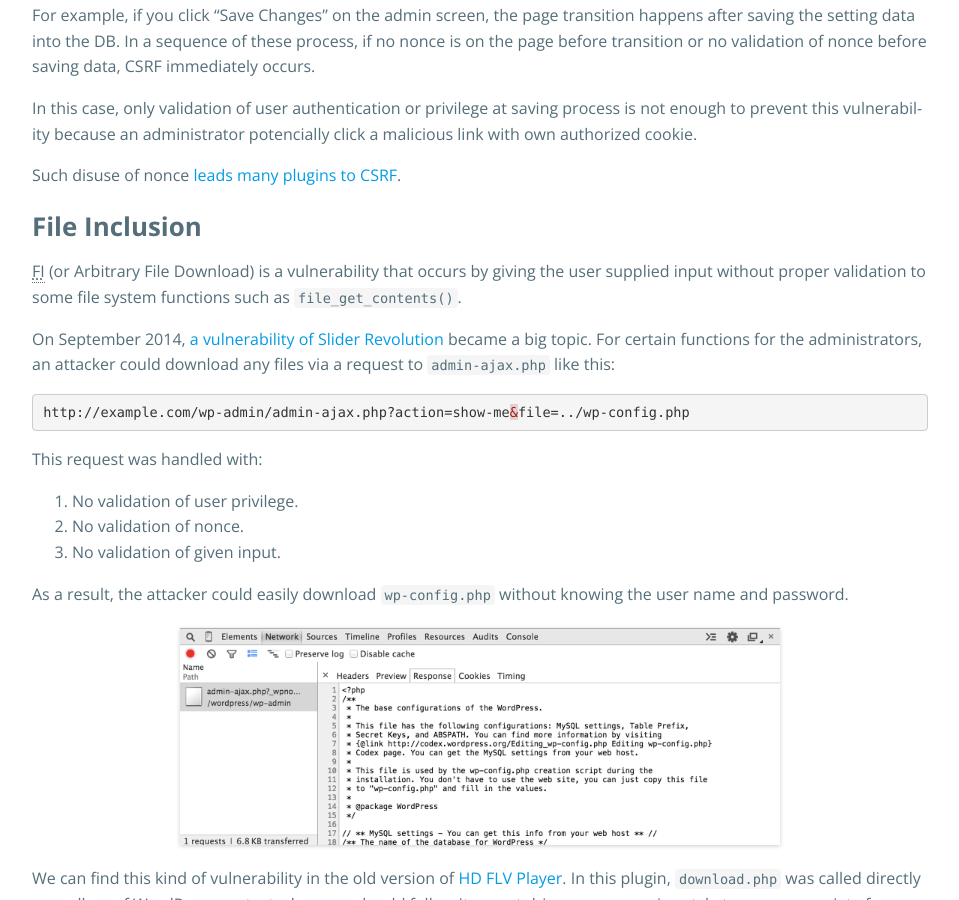
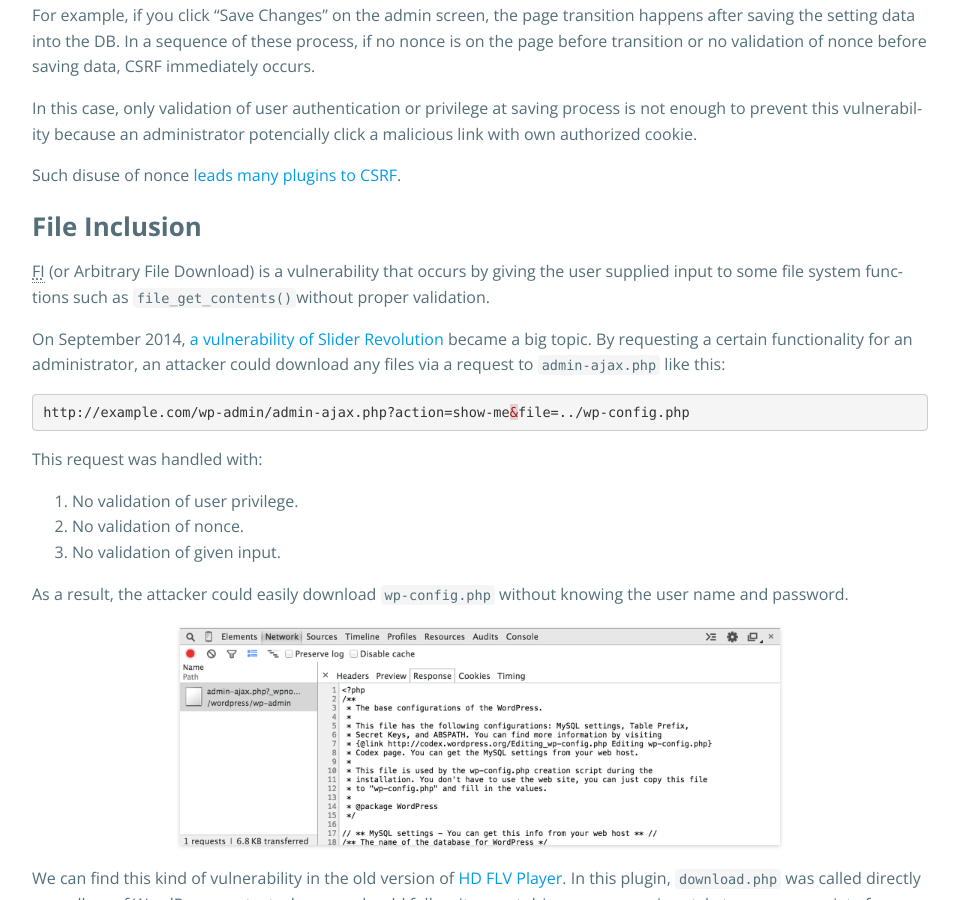
Before and after one commit to tokkonopapa/WordPress-IP-Geo-Block, a Jekyll site: the page built from _posts/article/2015-04-18-why-so-vulnerable.md, in a window 1280 px wide and 900 px high, scrolled down 3978 px. Shown: the whole window, without its empty margins (160-1119 px from the left). Built offline with Jekyll 4.4.1, drawn with Linux system fonts in a browser that asks for light colours; emoji names are drawn with the system emoji font; some web fonts are replaced.

Commit message:
Update articles.

```diff
--- a/_posts/article/2015-04-18-why-so-vulnerable.md
+++ b/_posts/article/2015-04-18-why-so-vulnerable.md
@@ -245,13 +245,14 @@ Such disuse of nonce
 ### File Inclusion ###
 
 <abbr title="File Inclusion">FI</abbr> (or Arbitrary File Download) is a
-vulnerability that occurs by giving the user supplied input without proper
-validation to some file system functions such as `file_get_contents()`.
+vulnerability that occurs by giving the user supplied input to some file
+system functions such as `file_get_contents()`without proper validation.
 
 On September 2014,
 [a vulnerability of Slider Revolution][Slider-Revolution]
-became a big topic. For certain functions for the administrators, an attacker
-could download any files via a request to `admin-ajax.php` like this:
+became a big topic. By requesting a certain functionality for an administrator,
+an attacker could download any files via a request to `admin-ajax.php`
+like this:
 
 {% highlight html %}
 http://example.com/wp-admin/admin-ajax.php?action=show-me&file=../wp-config.php
```
Also changed, not shown: _codex/02. FAQ/02/how-to-fix-permission-troubles.md (+3 -2 lines), _codex/03. Features and performance/06/validation-timing.md (+4 -2 lines), _posts/article/2015-10-24-exposure-of-wp-config-php.md (+9 -3 lines).
